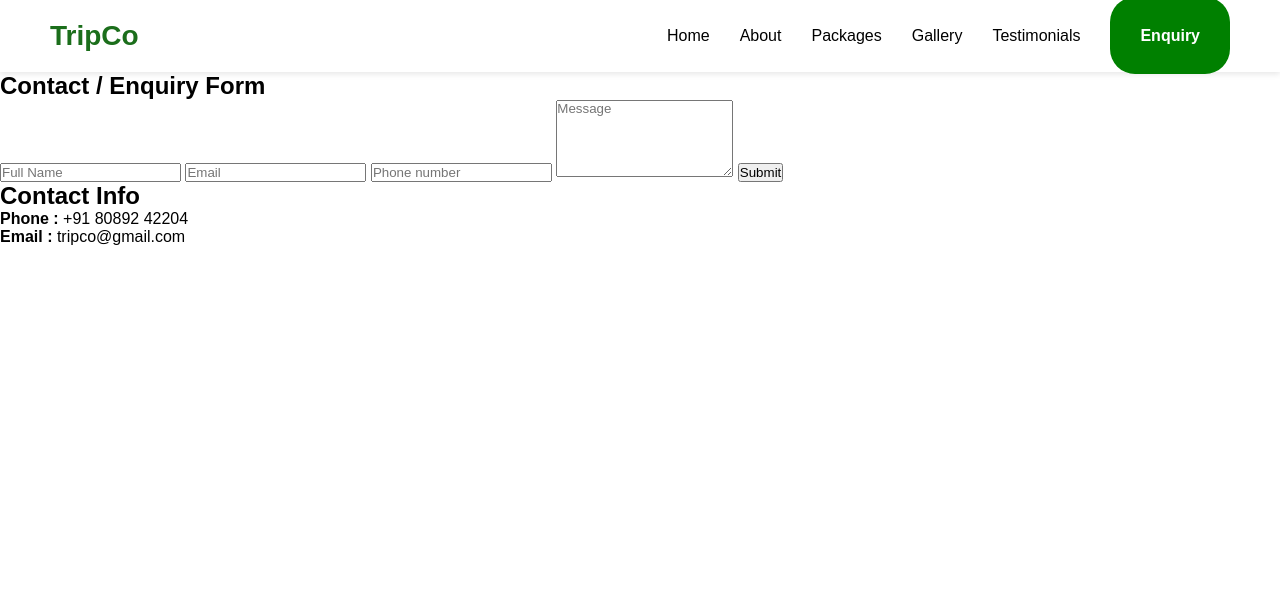
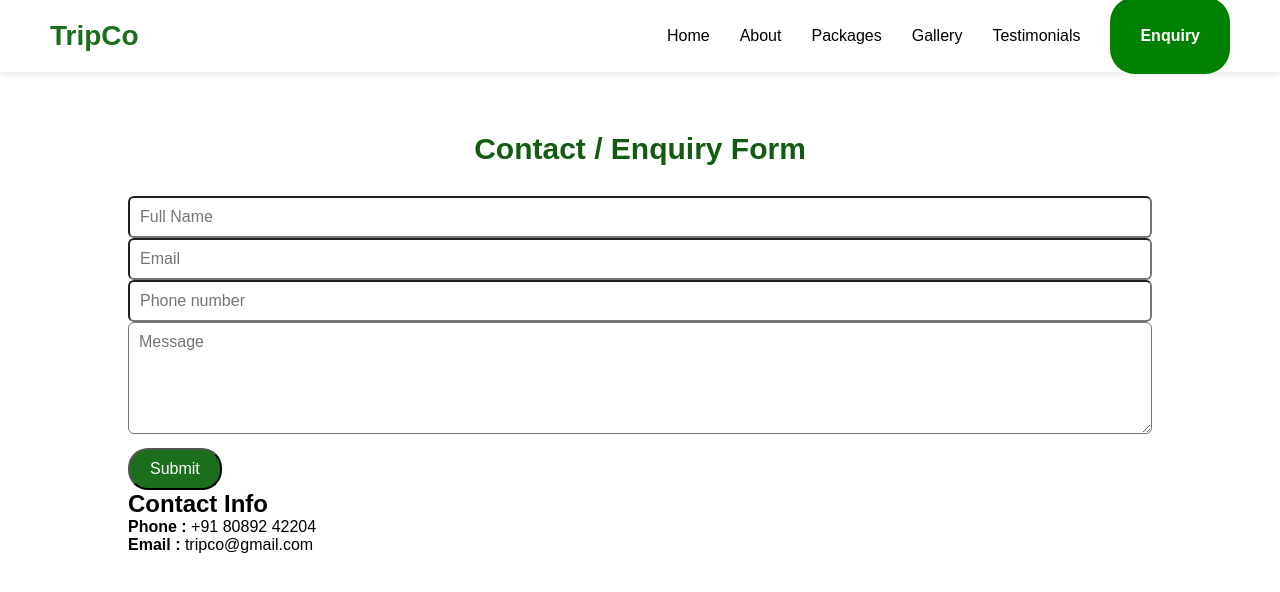
Before and after one commit to Nafih17/TripCo-tour, a plain HTML site: page contact.html in a window 1280 px wide. Drawn offline with Linux system fonts and the light colour scheme.

Commit message:
version 6.0

```diff
--- a/script.js
+++ b/script.js
@@ -1,5 +1,5 @@
 
-const scriptURL = "https://script.google.com/macros/s/AKfycby3aE-8iWY-zxufuYKVdwS2Y86oB7W0ve-Txi7uKrV8ItFPpZfBAf7gOwWbRAzDJ2-2/exec";
+const scriptURL = "https://script.google.com/macros/s/AKfycbz_JdDjRP-YQ1vCIOTFKrqhRZhR5fBJ0HLAILV2gc3AZNuKdMNO_-6bqxrDVth-JZoW/exec";
 
 const form = document.getElementById("enquiryform");
 const message = document.getElementById("formMessage");
--- a/style.css
+++ b/style.css
@@ -268,7 +268,37 @@ footer{
 .whatsapp_button:hover{
     transform: translateY(-8px);
 }
+.Contact_section{
+    padding: 60px 10%;
+}
+.Contact_section h1{
+    text-align: center;
+    font-size: 30px;
+    margin-bottom: 30px;
+    color: rgb(18, 92, 18);
 
+}
+.contact_container input,
+.contact_container textarea{
+    width: 100%;
+    padding: 10px;
+    border-radius: 6px;
+    font-size: 16px;
+}
+.contact_info{
+    margin-top: 20px;
+    font-size: 16px;
+}
+.btn_primary{
+    padding: 10px 20px;
+    background-color: #1b6e1b;
+    color: white;
+    border-radius: 20px;
+    font-size: 16px;
+    margin-top: 10px;
+    cursor: pointer;
+
+}
 @media (max-width: 768px) {
     .about_section h1 {
         font-size: 32px;
```
Also changed, not shown: testimonial.html (+0 -1 lines).
